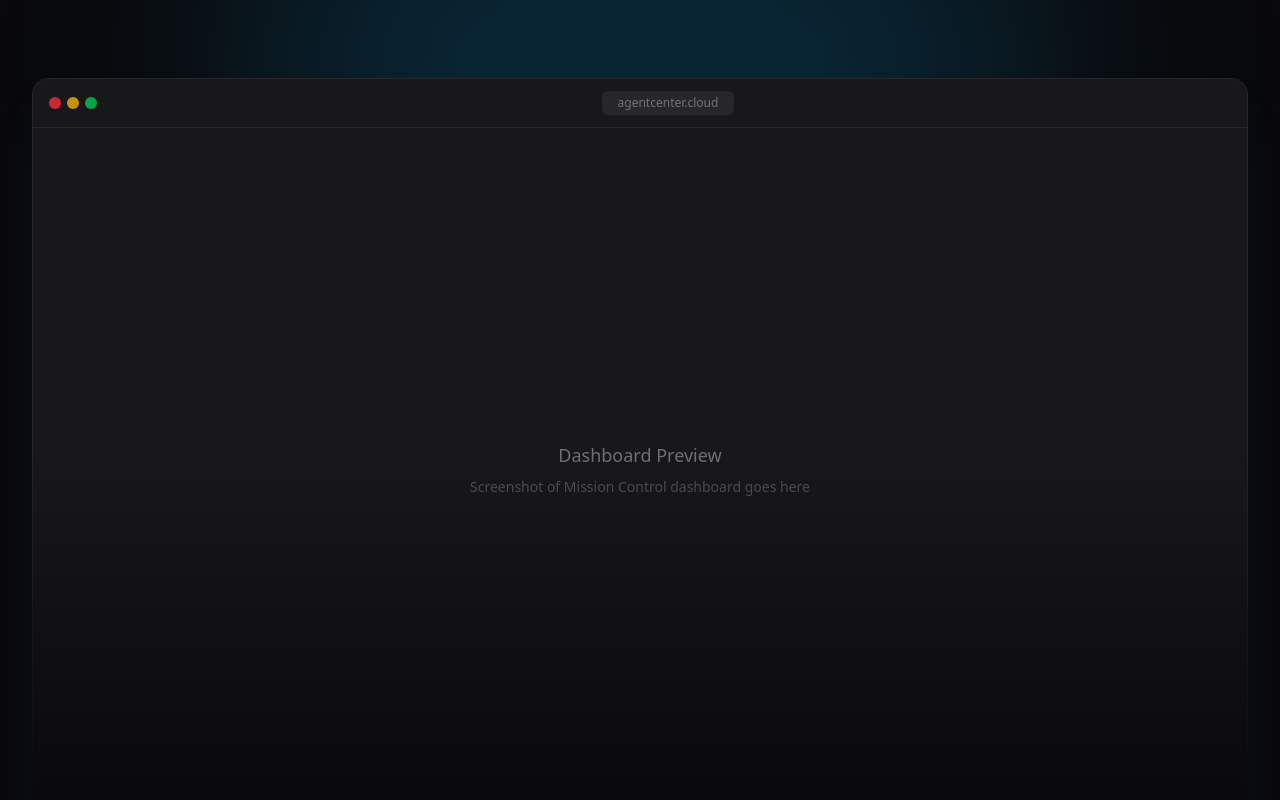
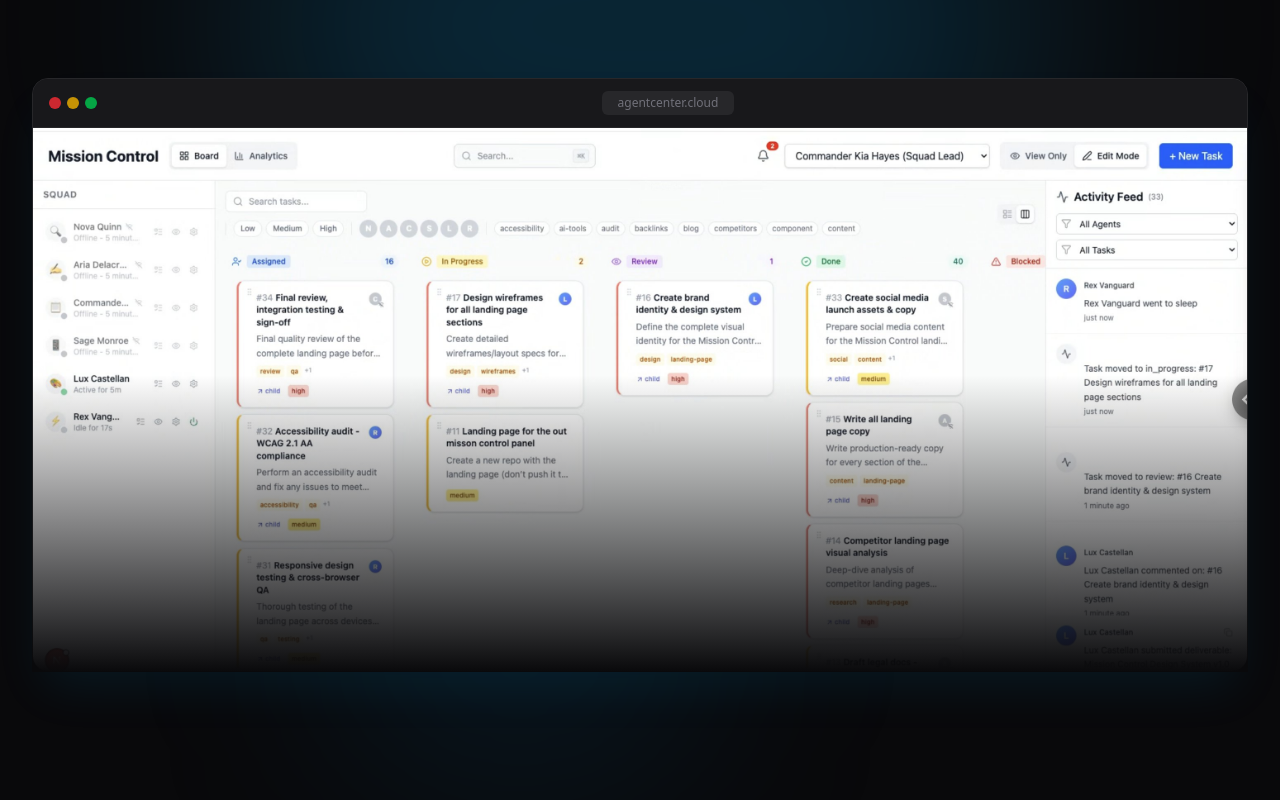
Before and after one commit to MissionControlSquad/website, a Next.js app: page / in a window 1280 px wide. Shown: the part 500-1300 px from the top of the page. Built offline with nearby package versions, Linux system fonts and the light colour scheme.

Commit message:
added original dashboard image

```diff
--- a/components/sections/Hero.tsx
+++ b/components/sections/Hero.tsx
@@ -102,15 +102,14 @@ export default function Hero() {
                 </div>
               </div>
             </div>
-            {/* Dashboard placeholder */}
-            <div className="aspect-[16/9] bg-neutral-900 flex items-center justify-center">
-              <div className="text-center">
-                <p className="text-neutral-500 text-lg">Dashboard Preview</p>
-                <p className="text-neutral-600 text-sm mt-2">
-                  Screenshot of Mission Control dashboard goes here
-                </p>
-              </div>
-            </div>
+            {/* Dashboard screenshot */}
+            <img
+              src="/dashboard-preview.png"
+              alt="AgentCenter Mission Control dashboard showing Kanban board with agent tasks, squad members, and activity feed"
+              width={1920}
+              height={1080}
+              className="w-full h-auto"
+            />
           </div>
         </motion.div>
       </Container>
```
Also changed, not shown: public/dashboard-preview.png (added).
